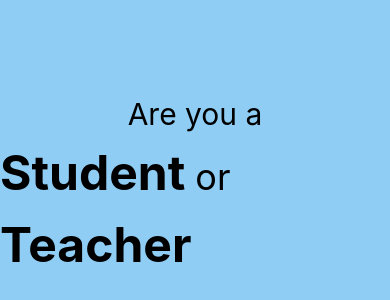
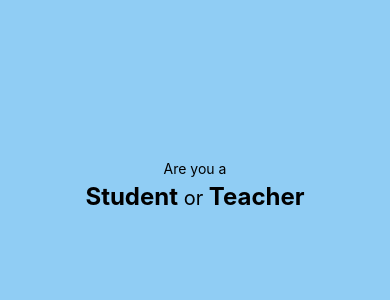
Before and after one commit to gitaalekhyapaul/shikshak, a React (Create React App) app in the folder client/: page / in a window 390 px wide. Shown: the part 236-536 px from the top of the page. Built offline with nearby package versions, Linux system fonts and the light colour scheme.

Commit message:
feat(client): responsive

```diff
--- a/client/src/App.tsx
+++ b/client/src/App.tsx
@@ -15,18 +15,18 @@ const App = () => {
       <Route path="/" exact>
         <div className="stdContainer h-screen bg-blue-300">
           <div className="m-auto">
-            <h3 className="text-center text-3xl">Are you a</h3>
-            <h4 className="text-4xl">
+            <h3 className="text-center text-sm lg:text-3xl">Are you a</h3>
+            <h4 className="text-xl sm:text-2xl md:text-3xl lg:text-4xl">
               <Link
                 to="/student"
-                className="text-5xl font-bold hover:text-gray-700"
+                className="text-2xl sm:text-3xl md:text-4xl lg:text-5xl font-bold hover:text-gray-700"
               >
                 Student
               </Link>{" "}
               or{" "}
               <Link
                 to="/teacher"
-                className="text-5xl font-bold hover:text-gray-700"
+                className="text-2xl sm:text-3xl md:text-4xl lg:text-5xl font-bold hover:text-gray-700"
               >
                 Teacher
               </Link>
--- a/client/src/components/Student/Hero.tsx
+++ b/client/src/components/Student/Hero.tsx
@@ -122,9 +122,8 @@ const Student = () => {
       <h1 className="text-sm sm:text-2xl md:text-3xl lg:text-4xl w-full mt-1 md:mt-10">
         Good Morning, student!
       </h1>
+      {stream && (
         <div className="w-full">
-        {stream && (
-          <>
           {callAccepted && (
             <>
               <div className="w-11/12 mx-auto overflow-scroll">
@@ -142,9 +141,6 @@ const Student = () => {
                 ref={partnerVideo}
                 autoPlay
               />
-              </>
-            )}
-            {stream && (
               <video
                 className="hidden"
                 playsInline
@@ -152,18 +148,17 @@ const Student = () => {
                 ref={userVideo}
                 autoPlay
               />
-            )}
             </>
           )}
         </div>
+      )}
 
-      <div className="mx-auto">
       {!callAccepted && (
-          <form onSubmit={joinRoomHandler}>
+        <form onSubmit={joinRoomHandler} className="mx-auto">
           <input
             type="text"
             ref={joinRoomInput}
-              className="stdBorder pl-4 py-3"
+            className="text-sm sm:text-base md:text-xl stdBorder pl-4 py-3"
             name="room-code"
             placeholder="Room Code"
           />
@@ -187,7 +182,6 @@ const Student = () => {
         </form>
       )}
     </div>
-    </div>
   );
 };
 
--- a/client/src/components/Teacher/Hero.tsx
+++ b/client/src/components/Teacher/Hero.tsx
@@ -116,11 +116,6 @@ const Teacher = () => {
     setImgSrc("");
   };
 
-  const videoConstraints = {
-    width: 1280,
-    height: 720,
-  };
-
   return (
     <div className="stdContainer text-center min-h-screen">
       <h1 className="text-4xl w-full mt-10">Good Morning, शिक्षक!</h1>
@@ -134,14 +129,16 @@ const Teacher = () => {
                   ref={webcamRef}
                   muted={true}
                   screenshotFormat="image/jpeg"
-                  className="stdBorder mx-auto w-2/5"
-                  videoConstraints={videoConstraints}
+                  className="stdBorder mx-auto w-11/12 md:3/4 lg:w-2/5"
                   screenshotQuality={1}
                 />
               </>
             ) : (
               <>
-                <img src={imgSrc} className="mx-auto w-2/5" />
+                <img
+                  src={imgSrc}
+                  className="mx-auto w-11/12 md:3/4 lg:w-2/5 border-solid border-2 border-black"
+                />
                 <button onClick={() => postImage(imgSrc)} className="stdButton">
                   Send Preview
                 </button>
```
Also changed, not shown: 1 other file (tests, documents, lock files or other folders). Lines whose indentation alone changed are shown as unchanged.
